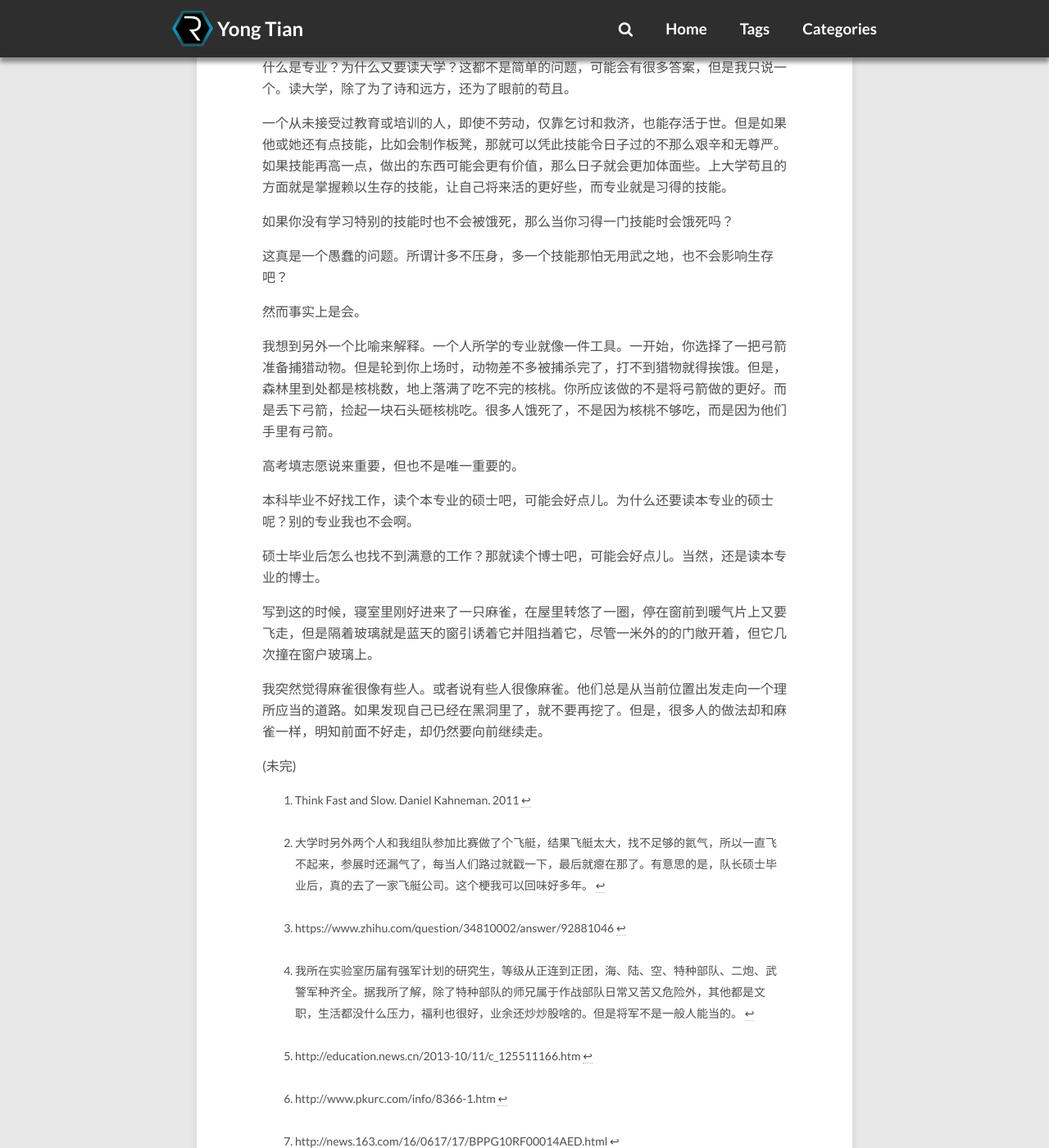
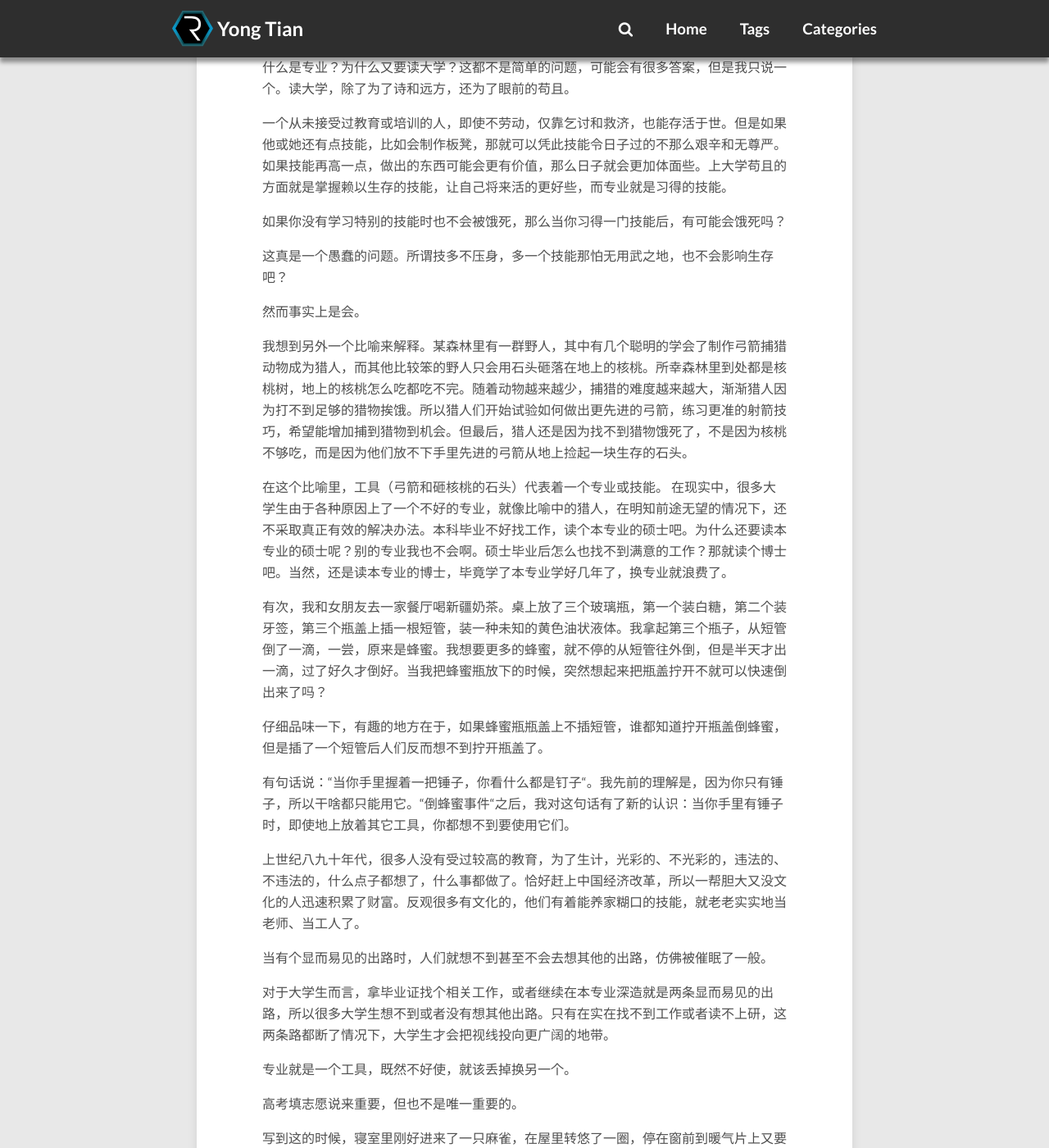
Before and after one commit to pawnty/pawnty.github.io, a Jekyll site: the page built from _posts/2016-06-25-major-picking.md, in a window 1280 px wide and 1400 px high, scrolled down 6590 px. Shown: the whole window at 82% size. Built offline with Jekyll 4.4.1, drawn with Linux system fonts in a browser that asks for light colours; nearby versions of some CDN libraries; comment, search, counter and statistics services are not loaded.

Commit message:
Published with https://stackedit.io/

```diff
--- a/_posts/2016-06-25-major-picking.md
+++ b/_posts/2016-06-25-major-picking.md
@@ -142,14 +142,30 @@ _**人生最美丽壮阔的风景就是接了一手烂牌最后还打赢了。**
 
 一个从未接受过教育或培训的人，即使不劳动，仅靠乞讨和救济，也能存活于世。但是如果他或她还有点技能，比如会制作板凳，那就可以凭此技能令日子过的不那么艰辛和无尊严。如果技能再高一点，做出的东西可能会更有价值，那么日子就会更加体面些。上大学苟且的方面就是掌握赖以生存的技能，让自己将来活的更好些，而专业就是习得的技能。
 
-如果你没有学习特别的技能时也不会被饿死，那么当你习得一门技能时会饿死吗？
+如果你没有学习特别的技能时也不会被饿死，那么当你习得一门技能后，有可能会饿死吗？
 
-这真是一个愚蠢的问题。所谓计多不压身，多一个技能那怕无用武之地，也不会影响生存吧？
+这真是一个愚蠢的问题。所谓技多不压身，多一个技能那怕无用武之地，也不会影响生存吧？
 
 然而事实上是会。
 
-我想到另外一个比喻来解释。一个人所学的专业就像一件工具。一开始，你选择了一把弓箭准备捕猎动物。但是轮到你上场时，动物差不多被捕杀完了，打不到猎物就得挨饿。但是，森林里到处都是核桃数，地上落满了吃不完的核桃。你所应该做的不是将弓箭做的更好。而是丢下弓箭，捡起一块石头砸核桃吃。很多人饿死了，不是因为核桃不够吃，而是因为他们手里有弓箭。
+我想到另外一个比喻来解释。某森林里有一群野人，其中有几个聪明的学会了制作弓箭捕猎动物成为猎人，而其他比较笨的野人只会用石头砸落在地上的核桃。所幸森林里到处都是核桃树，地上的核桃怎么吃都吃不完。随着动物越来越少，捕猎的难度越来越大，渐渐猎人因为打不到足够的猎物挨饿。所以猎人们开始试验如何做出更先进的弓箭，练习更准的射箭技巧，希望能增加捕到猎物到机会。但最后，猎人还是因为找不到猎物饿死了，不是因为核桃不够吃，而是因为他们放不下手里先进的弓箭从地上捡起一块生存的石头。
 
+在这个比喻里，工具（弓箭和砸核桃的石头）代表着一个专业或技能。
+在现实中，很多大学生由于各种原因上了一个不好的专业，就像比喻中的猎人，在明知前途无望的情况下，还不采取真正有效的解决办法。本科毕业不好找工作，读个本专业的硕士吧。为什么还要读本专业的硕士呢？别的专业我也不会啊。硕士毕业后怎么也找不到满意的工作？那就读个博士吧。当然，还是读本专业的博士，毕竟学了本专业学好几年了，换专业就浪费了。
+
+有次，我和女朋友去一家餐厅喝新疆奶茶。桌上放了三个玻璃瓶，第一个装白糖，第二个装牙签，第三个瓶盖上插一根短管，装一种未知的黄色油状液体。我拿起第三个瓶子，从短管倒了一滴，一尝，原来是蜂蜜。我想要更多的蜂蜜，就不停的从短管往外倒，但是半天才出一滴，过了好久才倒好。当我把蜂蜜瓶放下的时候，突然想起来把瓶盖拧开不就可以快速倒出来了吗？
+
+仔细品味一下，有趣的地方在于，如果蜂蜜瓶瓶盖上不插短管，谁都知道拧开瓶盖倒蜂蜜，但是插了一个短管后人们反而想不到拧开瓶盖了。
+
+有句话说：“当你手里握着一把锤子，你看什么都是钉子“。我先前的理解是，因为你只有锤子，所以干啥都只能用它。“倒蜂蜜事件“之后，我对这句话有了新的认识：当你手里有锤子时，即使地上放着其它工具，你都想不到要使用它们。
+
+上世纪八九十年代，很多人没有受过较高的教育，为了生计，光彩的、不光彩的，违法的、不违法的，什么点子都想了，什么事都做了。恰好赶上中国经济改革，所以一帮胆大又没文化的人迅速积累了财富。反观很多有文化的，他们有着能养家糊口的技能，就老老实实地当老师、当工人了。
+
+当有个显而易见的出路时，人们就想不到甚至不会去想其他的出路，仿佛被催眠了一般。
+
+对于大学生而言，拿毕业证找个相关工作，或者继续在本专业深造就是两条显而易见的出路，所以很多大学生想不到或者没有想其他出路。只有在实在找不到工作或者读不上研，这两条路都断了情况下，大学生才会把视线投向更广阔的地带。
+
+专业就是一个工具，既然不好使，就该丢掉换另一个。
 
 高考填志愿说来重要，但也不是唯一重要的。
 
@@ -157,9 +173,6 @@ _**人生最美丽壮阔的风景就是接了一手烂牌最后还打赢了。**
 
 
 
-本科毕业不好找工作，读个本专业的硕士吧，可能会好点儿。为什么还要读本专业的硕士呢？别的专业我也不会啊。
-
-硕士毕业后怎么也找不到满意的工作？那就读个博士吧，可能会好点儿。当然，还是读本专业的博士。
 
 写到这的时候，寝室里刚好进来了一只麻雀，在屋里转悠了一圈，停在窗前到暖气片上又要飞走，但是隔着玻璃就是蓝天的窗引诱着它并阻挡着它，尽管一米外的的门敞开着，但它几次撞在窗户玻璃上。
 
```
